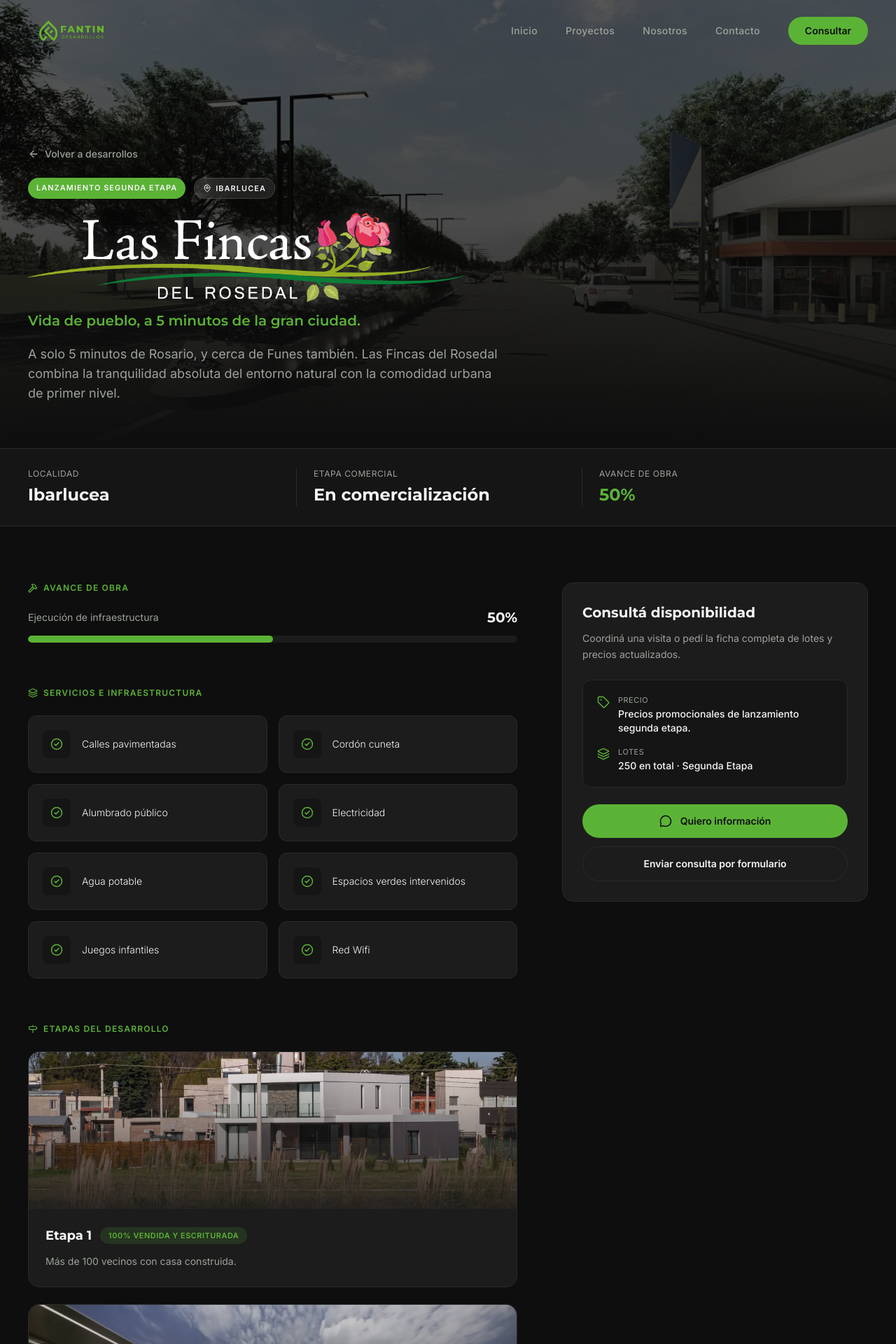
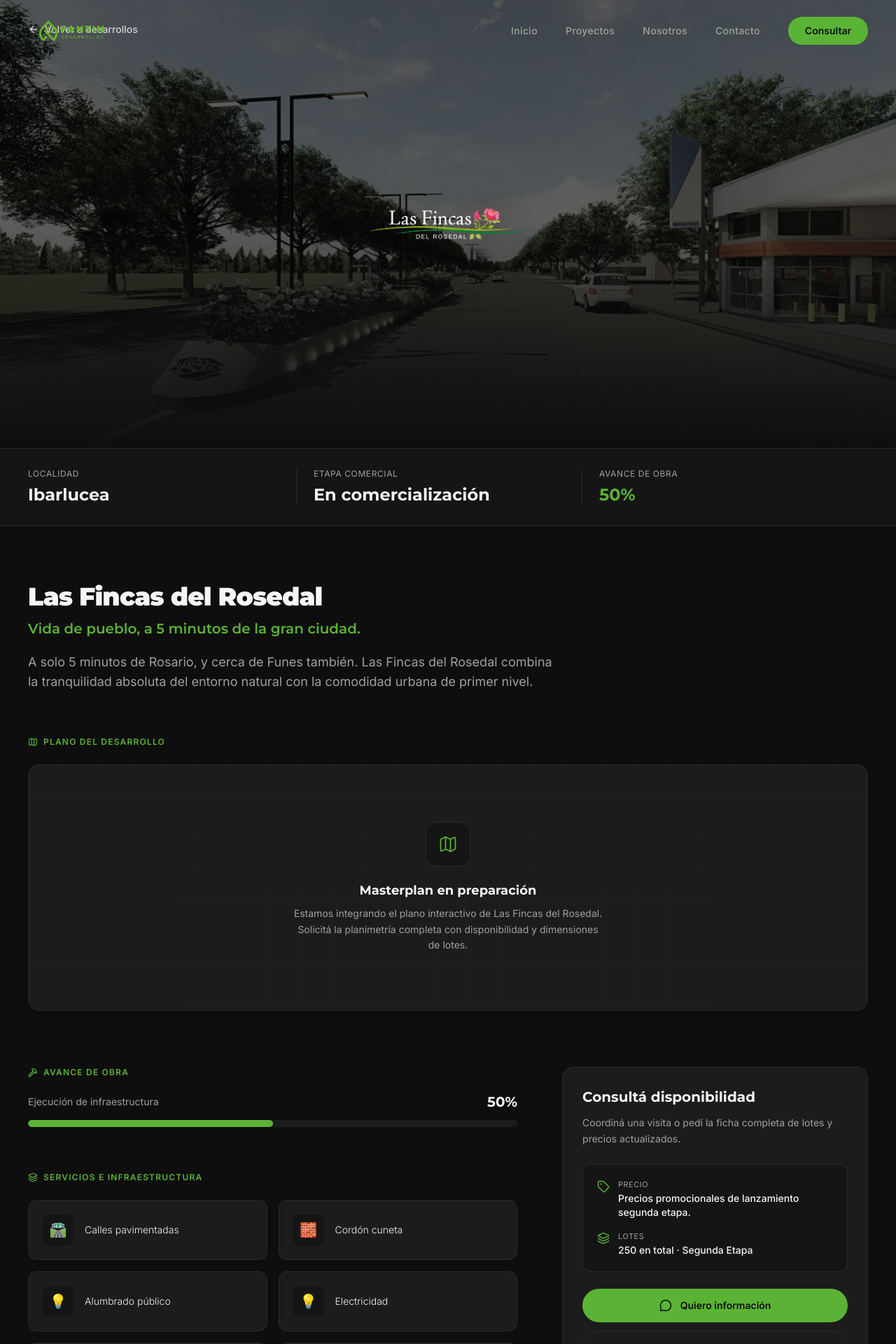
Before and after one commit to Federico-Rosso/fantin-desarrollos, a Next.js app: page /proyectos/fincas-rosedal in a window 1280 px wide. Shown: the top 1920 px of the page at 70% size. Built offline with nearby package versions, Linux system fonts and the light colour scheme.

Commit message:
feat: enhance project page with dynamic emoji mapping and minimalist hero section
Co-authored-by: Federico-Rosso <214753688+Federico-Rosso@users.noreply.github.com>

```diff
--- a/src/pages/proyectos/[id].jsx
+++ b/src/pages/proyectos/[id].jsx
@@ -6,7 +6,6 @@
 import {
   MapPin,
   ArrowLeft,
-  CheckCircle2,
   Layers,
   Hammer,
   ShieldCheck,
@@ -15,6 +14,7 @@
   Milestone,
   Gift,
   Tag,
+  Map as MapIcon,
 } from 'lucide-react';
 import Navbar from '../../components/Navbar';
 import Footer from '../../components/Footer';
@@ -22,6 +22,28 @@
 
 // Número de WhatsApp comercial (reemplazar por el real)
 const WHATSAPP = '5490000000000';
+
+// Mapea cada servicio a un emoji específico según palabras clave,
+// adaptándose dinámicamente a los servicios de cada desarrollo.
+function getServicioEmoji(servicio = '') {
+  const s = servicio.toLowerCase();
+  if (s.includes('agua')) return '💧';
+  if (s.includes('cloaca')) return '🚰';
+  if (s.includes('gas')) return '🔥';
+  if (s.includes('wifi') || s.includes('red') || s.includes('fibra')) return '📶';
+  if (s.includes('alumbrado') || s.includes('luz') || s.includes('electric')) return '💡';
+  if (s.includes('cordón') || s.includes('cordon') || s.includes('cuneta')) return '🧱';
+  if (s.includes('calle') || s.includes('paviment') || s.includes('asfalt')) return '🛣️';
+  if (s.includes('juego')) return '🛝';
+  if (s.includes('laguna') || s.includes('lago')) return '🏞️';
+  if (s.includes('forest') || s.includes('verde') || s.includes('arbol') || s.includes('árbol'))
+    return '🌳';
+  if (s.includes('segur') || s.includes('perimetr')) return '🛡️';
+  if (s.includes('recreat') || s.includes('común') || s.includes('comun') || s.includes('club'))
+    return '🎾';
+  if (s.includes('comercial') || s.includes('local') || s.includes('gastro')) return '🛍️';
+  return '✅';
+}
 
 export default function ProyectoPage({ proyecto }) {
   const router = useRouter();
@@ -82,74 +104,55 @@
       <Navbar />
 
       <main className="bg-premium-black pb-28 font-sans text-tech-white">
-        {/* HERO */}
-        <section className="relative flex h-[80vh] min-h-[520px] w-full items-end overflow-hidden">
+        {/* HERO — minimalista: solo el logo dinámico centrado sobre la imagen */}
+        <section className="relative flex h-[80vh] min-h-[520px] w-full items-center justify-center overflow-hidden">
           <div className="absolute inset-0 z-0">
             <img
               src={proyecto.imagen || '/placeholder.svg'}
               alt={`Desarrollo ${proyecto.nombre} en ${proyecto.ubicacion}`}
               className={`h-full w-full object-cover ${
-                isActivo ? 'brightness-[0.45]' : 'brightness-[0.4] grayscale-[0.4]'
+                isActivo ? 'brightness-[0.5]' : 'brightness-[0.45] grayscale-[0.4]'
               }`}
             />
-            <div className="absolute inset-0 bg-gradient-to-t from-premium-black via-premium-black/40 to-premium-black/20" />
+            <div className="absolute inset-0 bg-gradient-to-t from-premium-black via-premium-black/30 to-premium-black/30" />
           </div>
 
-          <div className="relative z-10 mx-auto w-full max-w-7xl px-6 pb-16 sm:px-10">
+          {/* Volver — esquina superior izquierda */}
+          <div className="absolute inset-x-0 top-0 z-20">
+            <div className="mx-auto w-full max-w-7xl px-6 pt-8 sm:px-10">
               <Link
                 href="/#proyectos"
-              className="mb-6 inline-flex items-center gap-2 font-sans text-sm font-medium text-premium-muted transition-colors hover:text-tech-white"
+                className="inline-flex items-center gap-2 font-sans text-sm font-medium text-tech-white/80 transition-colors hover:text-tech-white"
               >
                 <ArrowLeft size={16} />
                 Volver a desarrollos
               </Link>
-
-            <div className="flex flex-wrap gap-3">
-              <span
-                className={`rounded-full px-3 py-1.5 font-sans text-[0.68rem] font-semibold uppercase tracking-widest ${
-                  isActivo
-                    ? 'bg-primary-green text-tech-white'
-                    : 'border border-tech-white/40 text-tech-white/90 backdrop-blur-sm'
-                }`}
-              >
-                {proyecto.badge}
-              </span>
-              <span className="flex items-center gap-1.5 rounded-full border border-tech-white/15 bg-tech-white/10 px-3 py-1.5 font-sans text-[0.68rem] font-semibold uppercase tracking-widest backdrop-blur-md">
-                <MapPin size={12} />
-                {proyecto.ubicacion}
-              </span>
+            </div>
           </div>
 
-            <motion.h1
-              initial={{ opacity: 0, y: 24 }}
+          {/* Logo dinámico centrado */}
+          <motion.div
+            initial={{ opacity: 0, y: 16 }}
             animate={{ opacity: 1, y: 0 }}
-              transition={{ duration: 0.6, ease: [0.22, 1, 0.36, 1] }}
-              className="mt-5 font-heading text-4xl font-black tracking-tight text-balance text-tech-white sm:text-6xl"
+            transition={{ duration: 0.7, ease: [0.22, 1, 0.36, 1] }}
+            className="relative z-10 flex items-center justify-center px-6"
           >
+            <span className="sr-only">{proyecto.nombre}</span>
             {proyecto.logo ? (
-                <>
-                  <span className="sr-only">{proyecto.nombre}</span>
               <img
                 src={proyecto.logo || '/placeholder.svg'}
                 alt={`Logo de ${proyecto.nombre}`}
-                    className="h-24 w-auto max-w-full object-contain object-left drop-shadow-[0_2px_14px_rgba(255,255,255,0.2)] sm:h-32"
+                className="w-56 max-w-[80vw] object-contain drop-shadow-[0_4px_24px_rgba(0,0,0,0.45)]"
               />
-                </>
             ) : (
-                proyecto.nombre
+              <h1
+                aria-hidden="true"
+                className="font-heading text-4xl font-black tracking-tight text-tech-white sm:text-6xl"
+              >
+                {proyecto.nombre}
+              </h1>
             )}
-            </motion.h1>
-
-            {proyecto.tagline && (
-              <p className="mt-3 font-heading text-lg font-semibold text-primary-green sm:text-xl">
-                {proyecto.tagline}
-              </p>
-            )}
-
-            <p className="mt-5 max-w-2xl font-sans text-base leading-relaxed text-premium-muted sm:text-lg">
-              {proyecto.descripcion}
-            </p>
-          </div>
+          </motion.div>
         </section>
 
         {/* STATS */}
@@ -172,6 +175,53 @@
                 </p>
               </div>
             ))}
+          </div>
+        </section>
+
+        {/* ENCABEZADO + DESCRIPCIÓN */}
+        <section className="mx-auto w-full max-w-7xl px-6 pt-20 sm:px-10">
+          <h1 className="font-heading text-3xl font-black tracking-tight text-balance text-tech-white sm:text-4xl">
+            {proyecto.nombre}
+          </h1>
+          {proyecto.tagline && (
+            <p className="mt-3 font-heading text-lg font-semibold text-primary-green sm:text-xl">
+              {proyecto.tagline}
+            </p>
+          )}
+          <p className="mt-5 max-w-3xl font-sans text-base leading-relaxed text-premium-muted sm:text-lg">
+            {proyecto.descripcion}
+          </p>
+        </section>
+
+        {/* PLANO DEL DESARROLLO — placeholder universal */}
+        <section className="mx-auto w-full max-w-7xl px-6 pt-16 sm:px-10">
+          <h2 className="flex items-center gap-2 font-sans text-xs font-semibold uppercase tracking-widest text-primary-green">
+            <MapIcon size={14} />
+            Plano del desarrollo
+          </h2>
+          <div className="group relative mt-6 flex min-h-[18rem] w-full items-center justify-center overflow-hidden rounded-2xl border border-premium-line bg-premium-gray shadow-lg sm:min-h-[22rem]">
+            {/* Patrón sutil tipo grilla / mapa */}
+            <div
+              aria-hidden="true"
+              className="absolute inset-0 opacity-[0.35]"
+              style={{
+                backgroundImage:
+                  'linear-gradient(to right, rgba(255,255,255,0.04) 1px, transparent 1px), linear-gradient(to bottom, rgba(255,255,255,0.04) 1px, transparent 1px)',
+                backgroundSize: '48px 48px',
+              }}
+            />
+            <div className="relative z-10 flex flex-col items-center px-6 text-center">
+              <div className="flex h-16 w-16 items-center justify-center rounded-2xl border border-premium-line bg-premium-dark text-primary-green">
+                <MapIcon size={28} strokeWidth={1.5} />
+              </div>
+              <p className="mt-5 font-heading text-lg font-bold text-tech-white">
+                Masterplan en preparación
+              </p>
+              <p className="mt-2 max-w-md font-sans text-sm leading-relaxed text-premium-muted">
+                Estamos integrando el plano interactivo de {proyecto.nombre}. Solicitá la
+                planimetría completa con disponibilidad y dimensiones de lotes.
+              </p>
+            </div>
           </div>
         </section>
 
@@ -216,10 +266,12 @@
                   {proyecto.servicios.map((servicio) => (
                     <div
                       key={servicio}
-                      className="flex items-center gap-4 rounded-xl border border-premium-line bg-premium-gray p-5"
+                      className="flex items-center gap-4 rounded-xl border border-premium-line bg-premium-gray p-5 transition-colors hover:border-primary-green/40"
                     >
-                      <div className="flex h-10 w-10 shrink-0 items-center justify-center rounded-lg bg-premium-dark text-primary-green">
-                        <CheckCircle2 size={18} />
+                      <div className="flex h-11 w-11 shrink-0 items-center justify-center rounded-lg bg-premium-dark text-xl leading-none">
+                        <span role="img" aria-hidden="true">
+                          {getServicioEmoji(servicio)}
+                        </span>
                       </div>
                       <span className="font-sans text-sm font-light text-tech-white">
                         {servicio}
@@ -425,6 +477,74 @@
             </div>
           </aside>
         </div>
+
+        {/* UBICACIÓN — layout integrado a 2 columnas */}
+        <section className="mx-auto mt-24 w-full max-w-7xl px-6 sm:px-10">
+          <div className="grid grid-cols-1 items-center gap-10 lg:grid-cols-2 lg:gap-16">
+            {/* Columna izquierda: título + entorno */}
+            <div>
+              <h2 className="font-heading text-3xl font-black tracking-tight text-balance text-tech-white sm:text-4xl">
+                Ubicación privilegiada
+              </h2>
+              <p className="mt-5 max-w-xl font-sans text-base leading-relaxed text-premium-muted">
+                {proyecto.ubicacionDescripcion ||
+                  `${proyecto.nombre} se emplaza en ${proyecto.ubicacion}, combinando la tranquilidad del entorno natural con un acceso ágil a los principales corredores de la región.`}
+              </p>
+
+              {proyecto.distancias?.length > 0 && (
+                <ul className="mt-8 space-y-4">
+                  {proyecto.distancias.map((d) => (
+                    <li key={d.lugar} className="flex items-center justify-between gap-6 border-b border-premium-line pb-4">
+                      <span className="font-sans text-sm text-tech-white">{d.lugar}</span>
+                      <span className="font-heading text-sm font-bold text-primary-green">
+                        {d.valor}
+                      </span>
+                    </li>
+                  ))}
+                </ul>
+              )}
+
+              <div className="mt-8 inline-flex items-center gap-2 rounded-full border border-premium-line bg-premium-gray px-4 py-2 font-sans text-sm font-medium text-tech-white">
+                <MapPin size={15} className="text-primary-green" />
+                {proyecto.ubicacion}
+              </div>
+            </div>
+
+            {/* Columna derecha: mapa fusionado */}
+            <div className="overflow-hidden rounded-2xl border border-premium-line shadow-lg">
+              {proyecto.coords ? (
+                <iframe
+                  title={`Mapa de ${proyecto.nombre}`}
+                  src={`https://maps.google.com/maps?q=${proyecto.coords.lat},${proyecto.coords.lng}&z=14&output=embed`}
+                  className="h-[20rem] w-full border-0 grayscale-[0.2] sm:h-[24rem]"
+                  loading="lazy"
+                  referrerPolicy="no-referrer-when-downgrade"
+                  allowFullScreen
+                />
+              ) : (
+                <div className="relative flex h-[20rem] w-full items-center justify-center bg-premium-gray sm:h-[24rem]">
+                  <div
+                    aria-hidden="true"
+                    className="absolute inset-0 opacity-[0.35]"
+                    style={{
+                      backgroundImage:
+                        'linear-gradient(to right, rgba(255,255,255,0.04) 1px, transparent 1px), linear-gradient(to bottom, rgba(255,255,255,0.04) 1px, transparent 1px)',
+                      backgroundSize: '40px 40px',
+                    }}
+                  />
+                  <div className="relative z-10 flex flex-col items-center text-center">
+                    <div className="flex h-14 w-14 items-center justify-center rounded-2xl border border-premium-line bg-premium-dark text-primary-green">
+                      <MapPin size={24} strokeWidth={1.5} />
+                    </div>
+                    <p className="mt-4 font-sans text-sm text-premium-muted">
+                      Mapa de {proyecto.ubicacion}
+                    </p>
+                  </div>
+                </div>
+              )}
+            </div>
+          </div>
+        </section>
       </main>
 
       {/* FLOATING WHATSAPP CTA (mobile) */}
```
Lines whose indentation alone changed are shown as unchanged.
